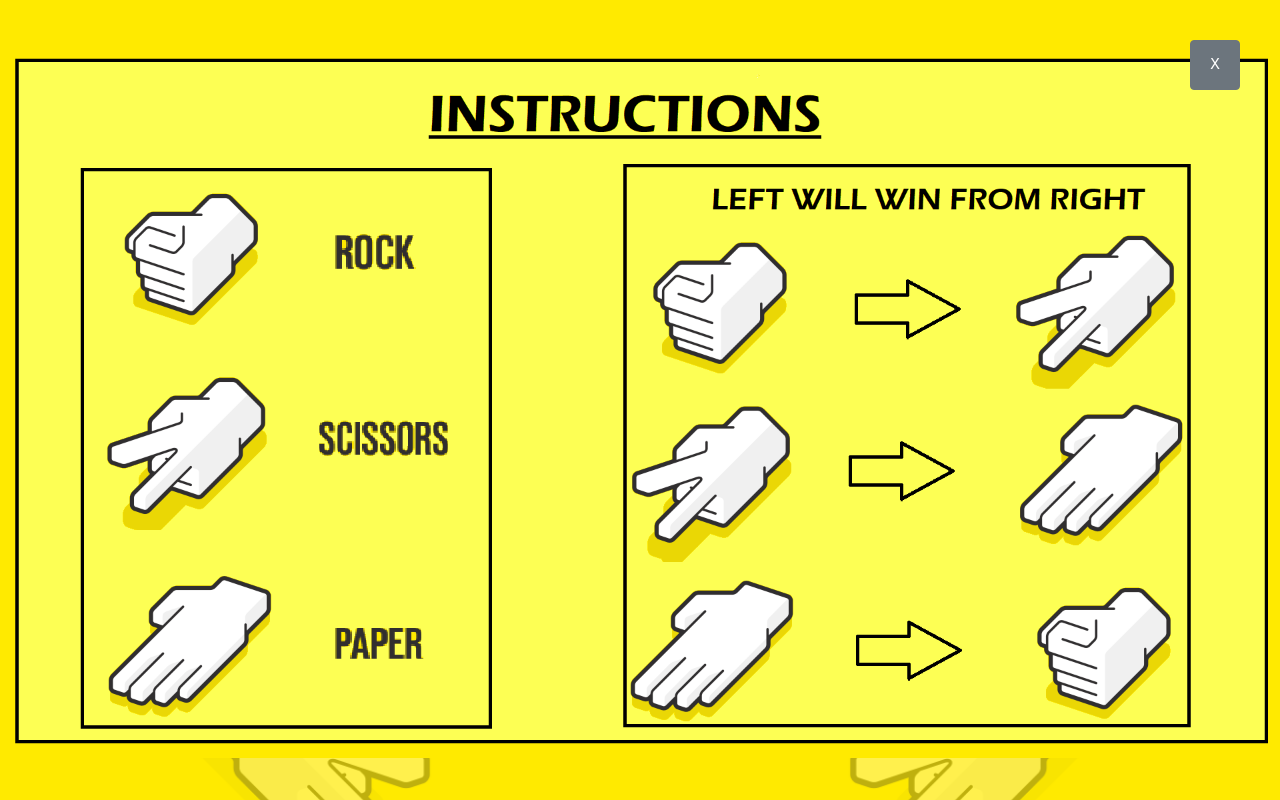
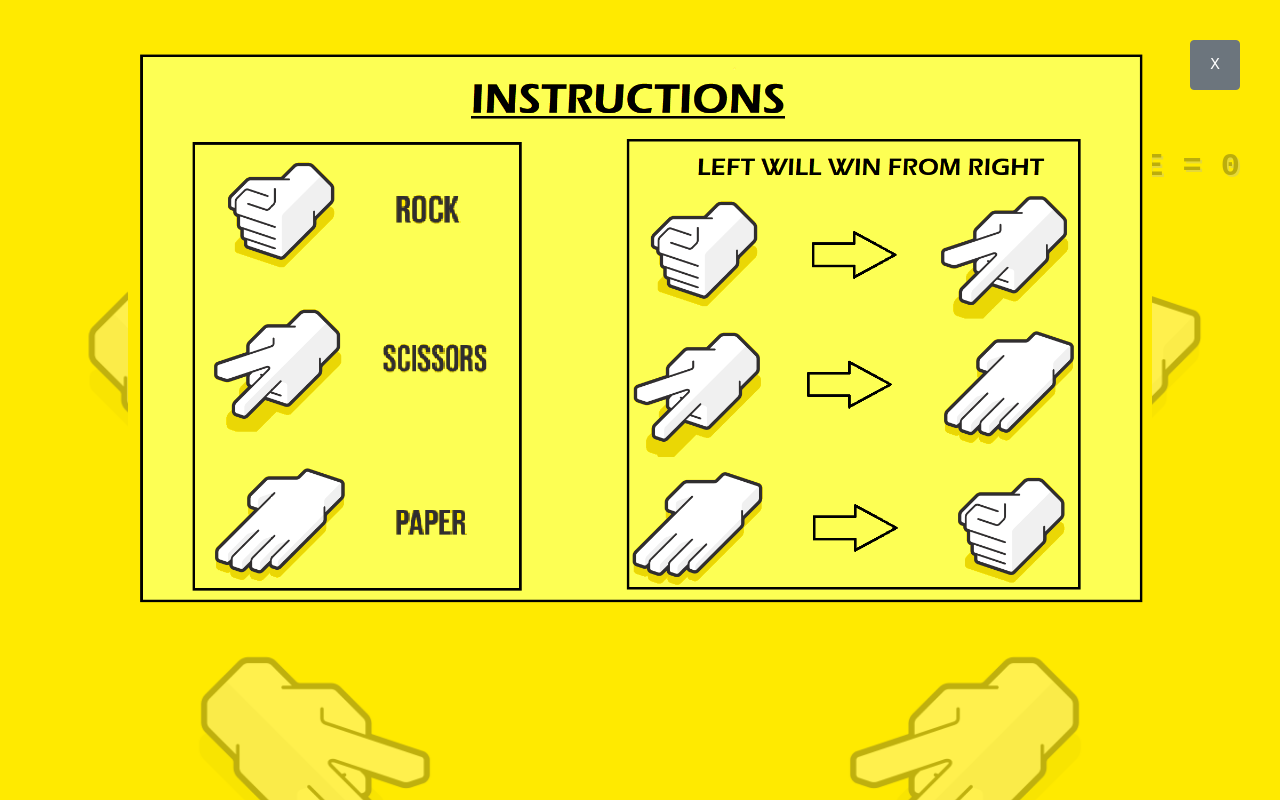
Before and after one commit to cyrilbabu/Rock_Paper_Scissors, a plain HTML site: page index.html in a window 1280 px wide. Shown: the top 800 px of the page. Drawn offline with nearby package versions, Linux system fonts and the light colour scheme.

Commit message:
Update stylesheet.css

```diff
--- a/stylesheet.css
+++ b/stylesheet.css
@@ -52,7 +52,8 @@ p{
 }
 
 .instruction{
-  height: 90%;
+  width: 80%;
+  height: auto;
 }
 button{
   position: fixed;
```
